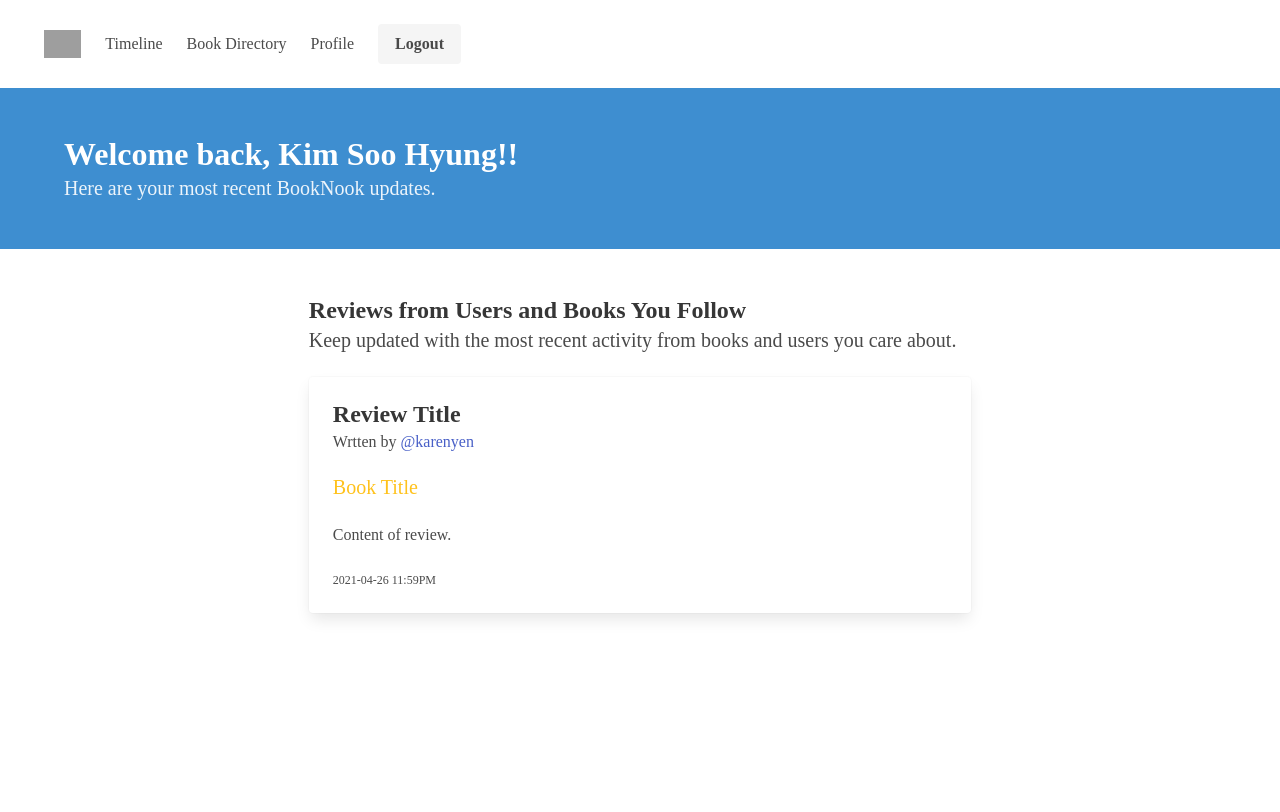
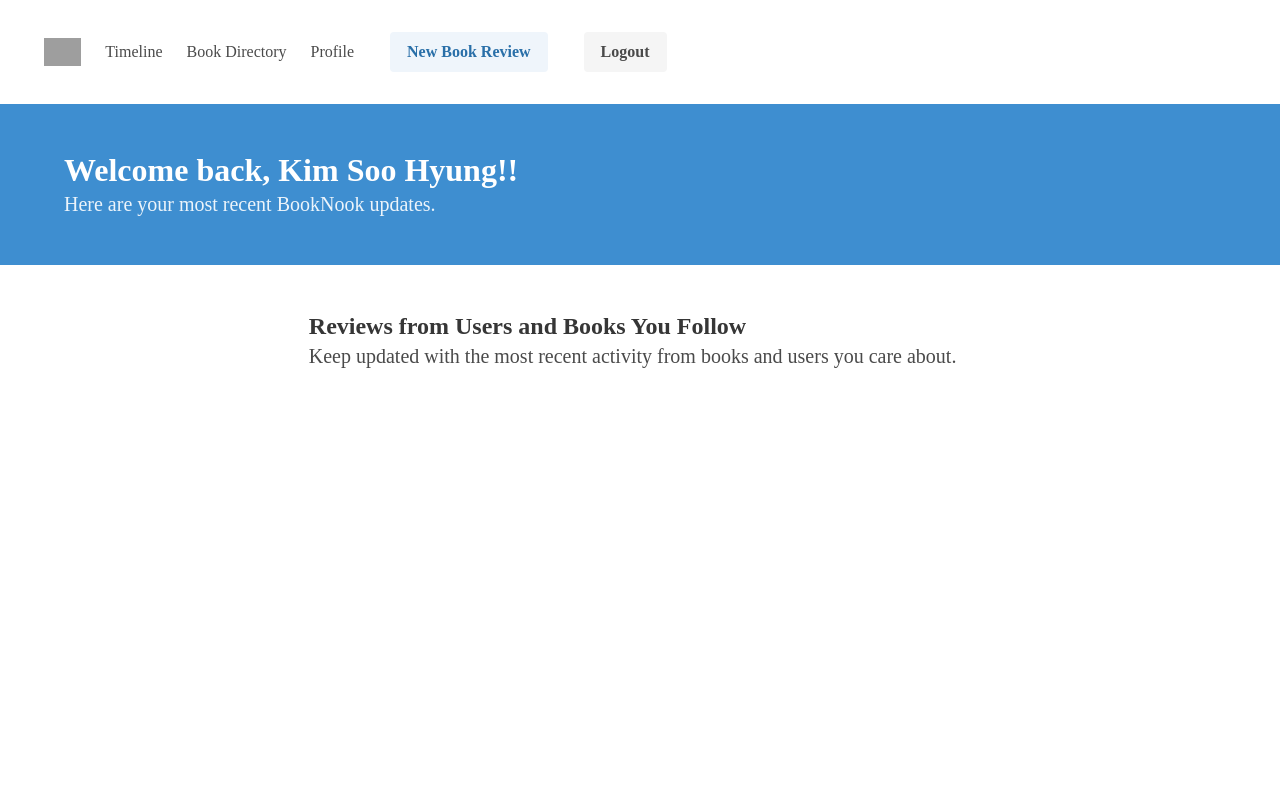
Before and after one commit to caroljli/cis550-final-project, a Django app: page /timeline/ in a window 1280 px wide. After the commit the page ends 368 px from the top, so only its background shows below. Run offline with Django 3.2, Linux system fonts and the light colour scheme; a user stored in the database is signed in; parts of the project's set-up code (start-up, migrations or seed data) failed here and were passed over; some libraries are stand-ins or nearby versions; grey boxes are pictures that could not be loaded.

Commit message:
Add reviews

```diff
--- a/booknook/books/templates/base.html
+++ b/booknook/books/templates/base.html
@@ -33,6 +33,16 @@
                 Profile
             </a>
 
+            <div class="navbar-item">
+              <div class="navbar-item">
+                <div class="buttons">
+                  <a class="button is-light is-info" id="newpost_button">
+                    <strong>New Book Review</strong>
+                  </a>
+                </div>
+              </div>
+            </div>
+
             <div class="navbar-end">
                 <div class="navbar-item">
                     <div class=buttons>
@@ -59,6 +69,68 @@
 
         {% endblock %}
 
+        <!-- new post modal -->
+        <div class="modal" id="newpost_modal">
+          <div class="modal-background"></div>
+          <div class="modal-card">
+            <header class="modal-card-head">
+              <p class="modal-card-title">New Book Review</p>
+              <button class="delete" aria-label="close" id="newpost_close_modal"></button>
+            </header>
+            <section class="modal-card-body">
+              <form method="POST" action="/new_review/">
+                {% csrf_token %}
+                  <div class="field">
+                    <label class="label">Title <a style="color: red">*</a></label>
+                    <div class="control">
+                      <input name="review_title" class="input" placeholder="eg. Pachinko">
+                    </div>
+                  </div>
+
+                  <div class="field">
+                    <label class="label">Book</label>
+                    <div class="control">
+                        <div class="select" name="restaurant">
+                        <select name="restaurant">
+                            {% for book in books %}
+                            <option value="{{ restaurant.restaurant_name }}">{{ book.title }}</option>
+                            {% endfor %}
+                        </select>
+                        </div>
+                    </div>
+                  </div>
+
+                  <div class="field">
+                      <label class="label">Content <a style="color: red">*</a></label>
+                      <div class="control">
+                        <input name="review_body" class="textarea" placeholder="e.g. I thought this book was super cool!">
+                      </div>
+                  </div>
+
+                  <div class="buttons has-addons is-centered">
+                    <input type="submit" value="Post Review" class="button is-info" style="font-family: Avenir; font-weight: 600"></input>
+                  </div>
+              </form>
+              <p><a style="color: red">*</a> Required Fields</p>
+            </section>
+          </div>
+        </div>
+
     </body>
 
+    <script>
+      // new post modal
+      var modal = document.getElementById("newpost_modal")
+      var button = document.getElementById("newpost_button")
+      var close_modal = document.getElementById("newpost_close_modal")
+
+      button.onclick = function() {
+        modal.style.display="flex";
+      }
+
+      close_modal.onclick = function() {
+        modal.style.display="none";
+      }
+    </script>
+
   </html>
--- a/booknook/user/templates/timeline.html
+++ b/booknook/user/templates/timeline.html
@@ -23,6 +23,8 @@
                 <h2 class="title is-4">Reviews from Users and Books You Follow</h2>
                 <h3 class="subtitle is-5">Keep updated with the most recent activity from books and users you care about.</h3>
 
+                {% for review in reviews %}
+
                 <div class="card">
                     <!-- {% if review.picture_is_not_null %}
                     <div class="card-image">
@@ -39,24 +41,26 @@
                                 </figure>
                             </div> -->
                             <div class="media-content">
-                                <p class="title is-4">Review Title</p>
-                                <p class="subtitle is-6">Wrtten by <a href="/">@karenyen</a></p>
+                                <p class="title is-4">{{ review.title }}</p>
+                                <p class="subtitle is-6">Wrtten by <a href="/">@{{ review.author }}</a></p>
                             </div>
                         </div>
 
                         <div class="content">
-                            <h4><a style="color: #ffc21c" href="/">Book Title</a></h4>
+                            <h4><a style="color: #ffc21c" href="/">{{ review.book_title }}</a></h4>
                         </div>
 
                         <div class="content">
-                            Content of review.
+                            {{ review.content }}
                             <br></br>
-                            <time datetime="2016-1-1" style="font-size: 12px;">2021-04-26 11:59PM</time>
+                            <time datetime="2016-1-1" style="font-size: 12px;">{{ review.time }}</time>
                         </div>
                     </div>
                 </div>
 
                 <br>
+
+                {% endfor %}
 
             </div>
         </section>
--- a/booknook/user/views.py
+++ b/booknook/user/views.py
@@ -1,14 +1,17 @@
 from django.shortcuts import render, redirect
 from django.contrib.auth import authenticate, login as auth_login, logout
 from django.contrib.auth.models import User
-from user.models import BookNookUser
+from user.models import BookNookUser, BookReview
+from books.models import Book
 from django.contrib.auth.decorators import login_required
 
 def profile(request):
     return render(request, "profile.html", {})
 
 def timeline(request):
-    return render(request, "timeline.html", {})
+    reviews = BookReview.objects.all()
+    books = Book.objects.all()
+    return render(request, "timeline.html", {reviews: reviews, books: books})
 
 def user_login(request):
     return render(request, "user_login.html", {})
@@ -28,6 +31,7 @@ def user_login_view(request):
         return redirect("/login")
 
 def user_register_view(request):
+    # TODO: add duplicate control (carol)
     name = request.POST.get("name")
     username = request.POST.get("username")
     password = request.POST.get("password")
```
Also changed, not shown: booknook/user/models.py (+9 -1 lines), booknook/user/migrations/0002_bookreview.py (added).
